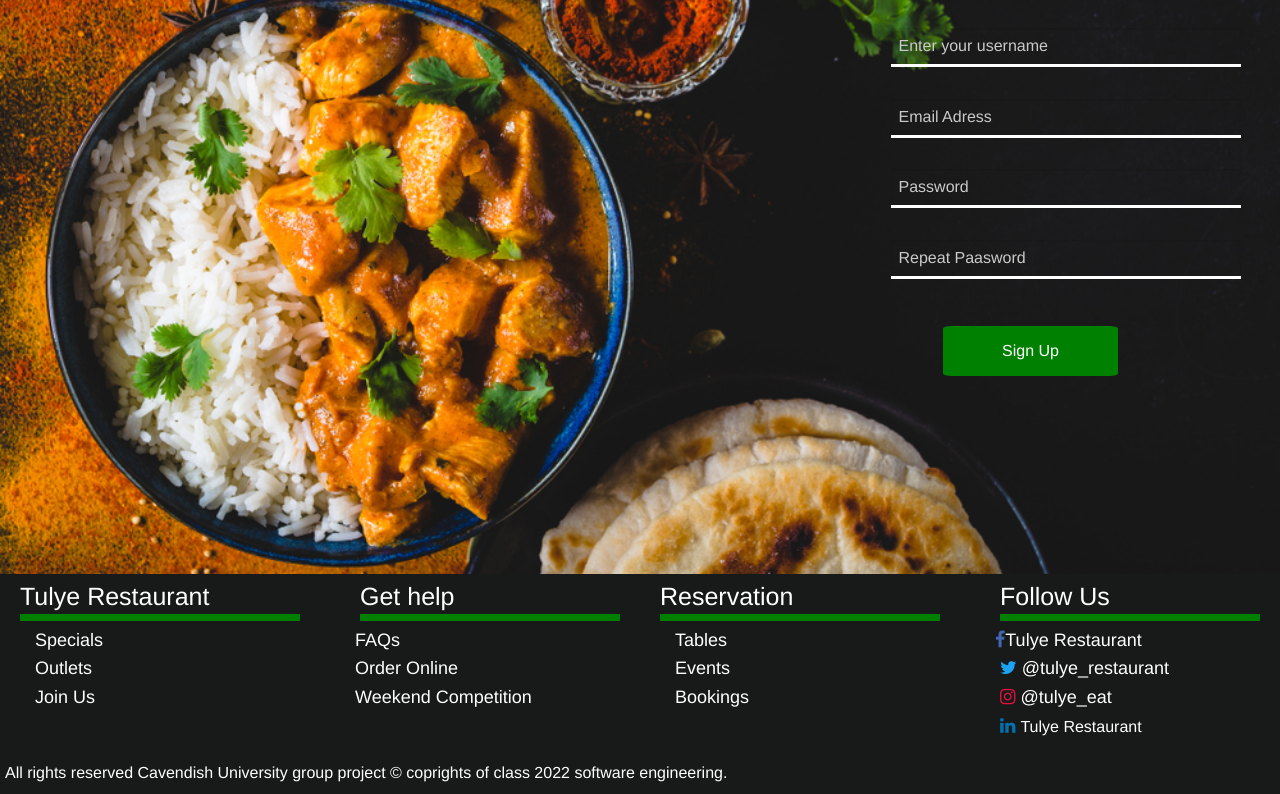
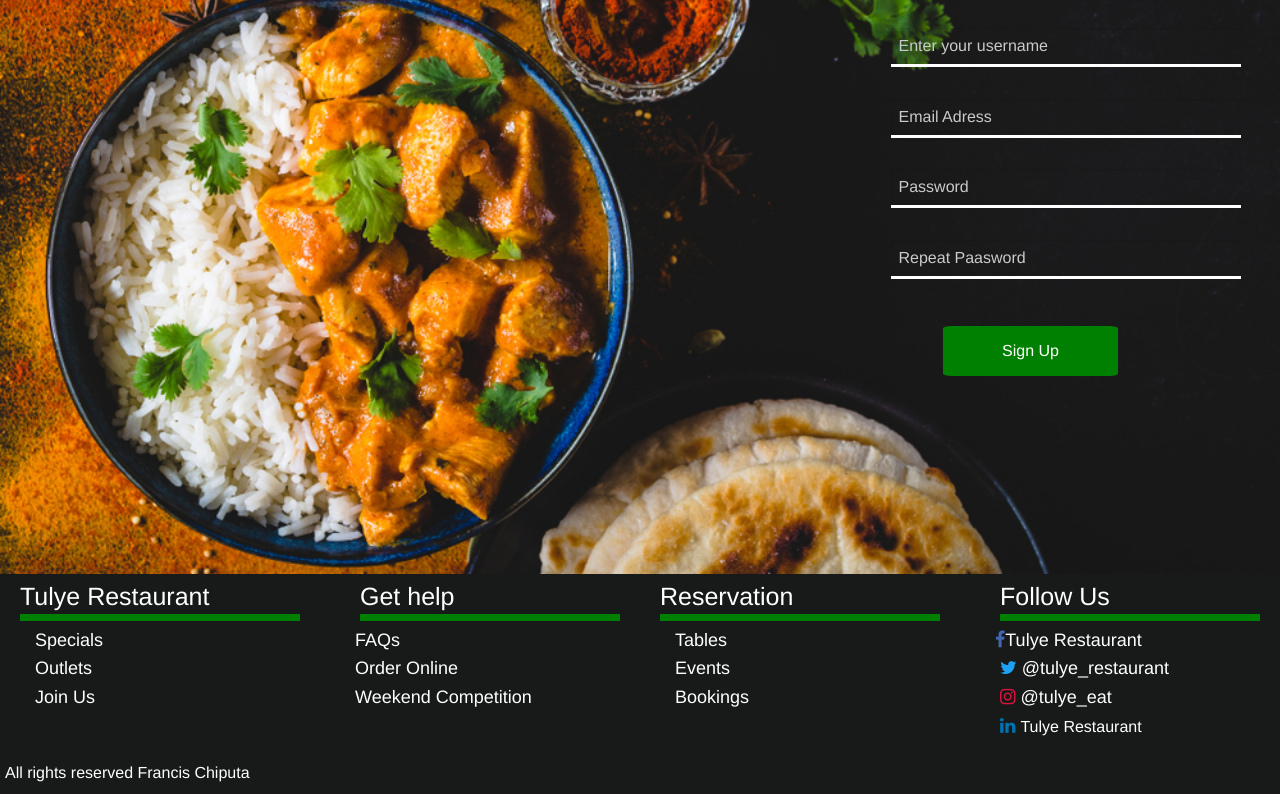
Before and after one commit to francischiputa/Tulye, a plain HTML site: page index.html in a window 1280 px wide. Shown: the part 1569-2363 px from the top of the page. Drawn offline with Linux system fonts and the light colour scheme.

Commit message:
Update index.html
First update

```diff
--- a/index.html
+++ b/index.html
@@ -440,7 +440,7 @@ h4{
                     </ul>
 
                     </div>
-                        <h6>All rights reserved Cavendish University group project &#169 coprights of class 2022 software engineering.</h6>
+                        <h6>All rights reserved Francis Chiputa</h6>
                   </div>
                 </div>
               </div>
```
